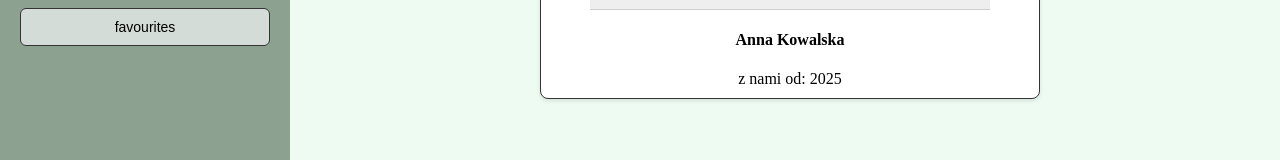
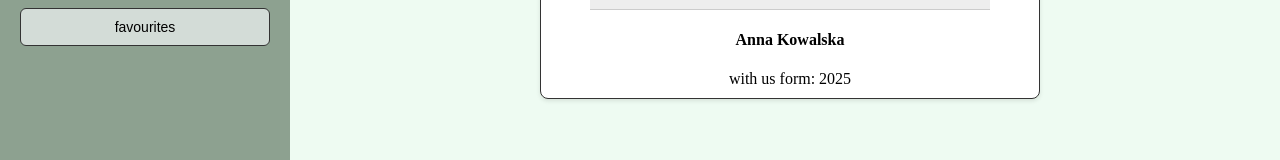
Before and after one commit to cutejunkie/ztpai, a React (Vite) app in the folder frontend/: page /profile in a window 1280 px wide. Shown: the part 481-641 px from the top of the page. Built offline with nearby package versions, Linux system fonts and the light colour scheme.

Commit message:
fix: typo

```diff
--- a/frontend/src/components/Profile.jsx
+++ b/frontend/src/components/Profile.jsx
@@ -7,7 +7,7 @@ function Profile({ image, name, date }) {
           <div className="Profile-placeholder">Brak zdjęcia</div>
         )}
         <p className="Profile-name">{name}</p>
-        <p>z nami od: {date}</p>
+        <p>with us form: {date}</p>
       </div>
     );
   }
```
